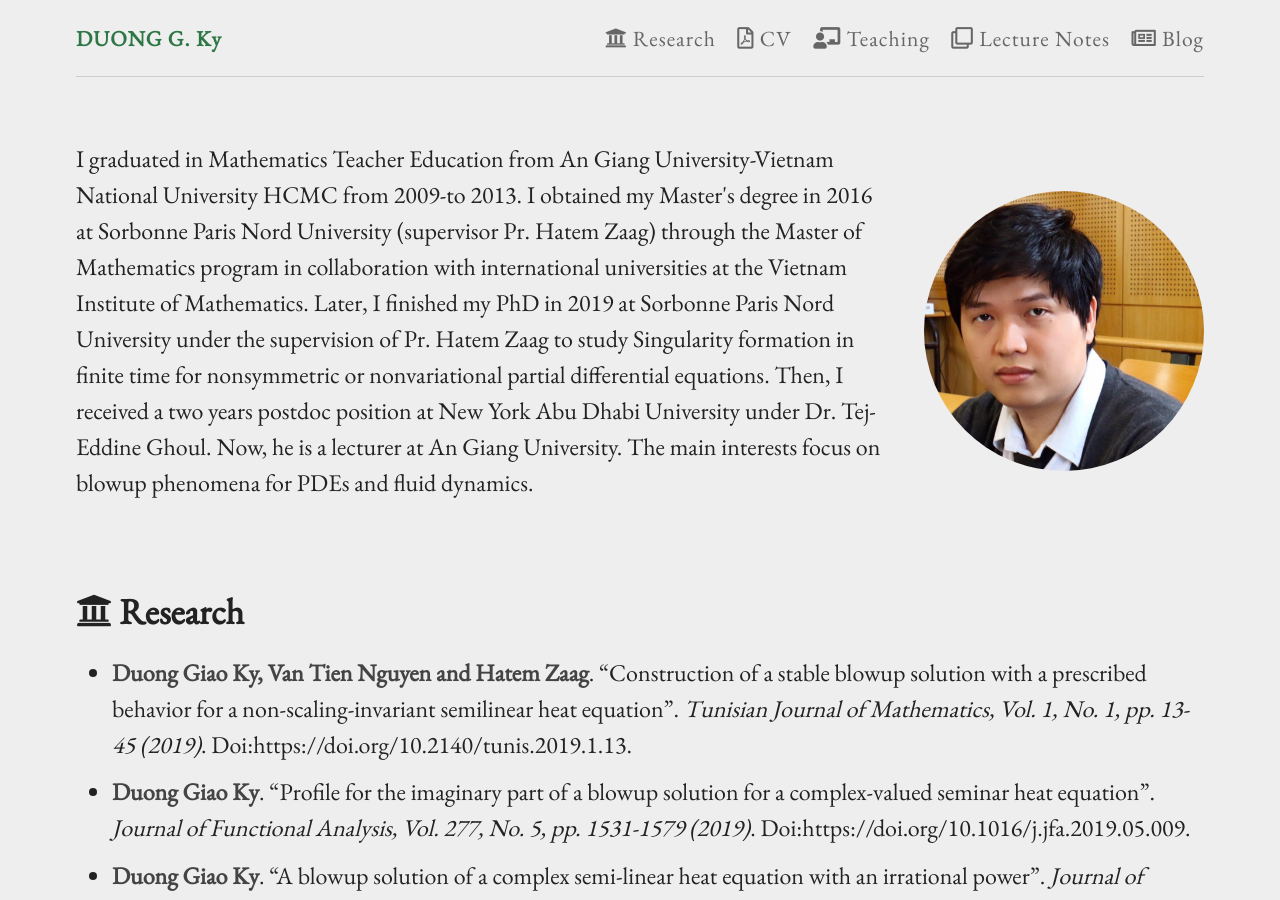
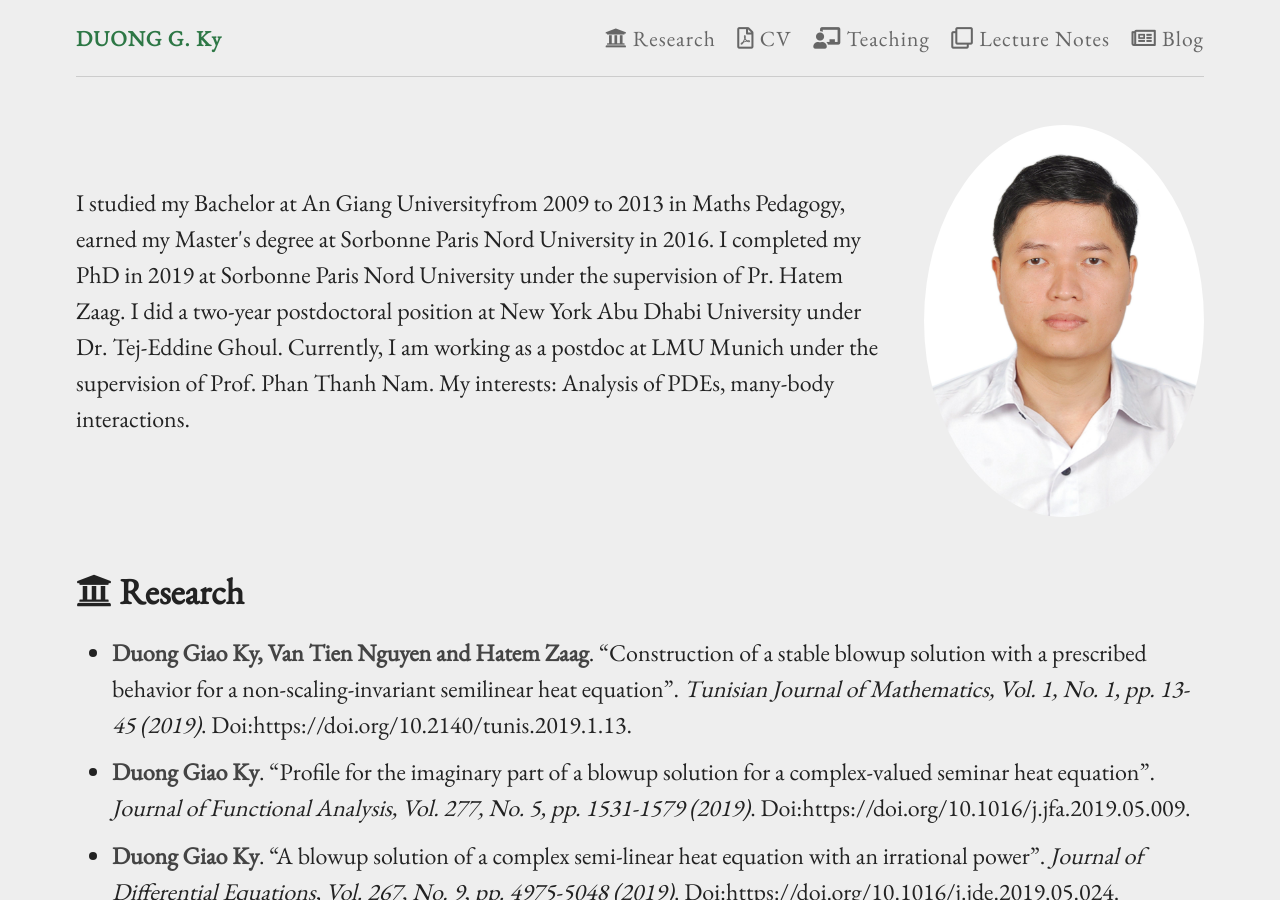
Before and after one commit to duonggiaoky/duonggiaoky.github.io, a Jekyll site: the page built from index.md, in a window 1280 px wide and 900 px high. Built offline with Jekyll 4.4.1, drawn with Linux system fonts in a browser that asks for light colours; some of the changed text lies outside the part shown.

Commit message:
Update index.md
change

```diff
--- a/index.md
+++ b/index.md
@@ -6,14 +6,16 @@ permalink: /
 
 <div class="about">
   <div class="info">
-    <h1>{{Duong Giao Ky  }}</h1>
+    <h1>{{Dương Giao Kỵ   }}</h1>
     <p>
 
-  I graduated in Mathematics Teacher Education from An Giang University-Vietnam National University HCMC from 2009-to 2013. I obtained my Master's degree in 2016 at Sorbonne Paris Nord University (supervisor Pr. Hatem Zaag) through the Master of Mathematics program in collaboration with international universities at the Vietnam Institute of Mathematics. Later, I finished my PhD in 2019 at Sorbonne Paris Nord University under the  supervision of  Pr. Hatem Zaag to study Singularity formation in finite time for nonsymmetric or nonvariational partial differential equations. Then, I received a two years postdoc position  at New York Abu Dhabi University under Dr. Tej-Eddine Ghoul. Now, he is a lecturer at  An Giang University. The main interests focus on blowup phenomena for PDEs  and fluid dynamics.
+  I studied my Bachelor at  An Giang Universityfrom 2009 to 2013 in Maths Pedagogy, earned my Master's degree at Sorbonne Paris Nord University in 2016. I completed my PhD in 2019 at Sorbonne Paris Nord University under the supervision of Pr. Hatem Zaag. I did a two-year postdoctoral position at New York Abu Dhabi University under Dr. Tej-Eddine Ghoul. Currently, I am working as a postdoc at LMU Munich under the supervision of Prof. Phan Thanh Nam.
+
+  My interests: Analysis of PDEs, many-body interactions.
     </p>
   </div>
   <div class="captioned-img">
-    <img src="images/avatar.jpg" alt="My avatar" />
+    <img src="images/Photo-DGK.jpg" alt="My avatar" />
   </div>
 </div>
 
@@ -50,5 +52,5 @@ permalink: /
 
 - **Website**: [duonggiaoky.github.io](https://duonggiaoky.github.io)
 
-- **Office**: Office 1100A,  Bulding A2,  Department of mathematics, NYU in Abu Dhabi
-- **Email**: [{{site.author.email}}](mailto:{{site.author.email}})
+- **Office**: Office 321,  LMU Munich: Department of Mathematics
+- **Email**: [duong@math.lmu.de](mailto:duong@math.lmu.de)
```
